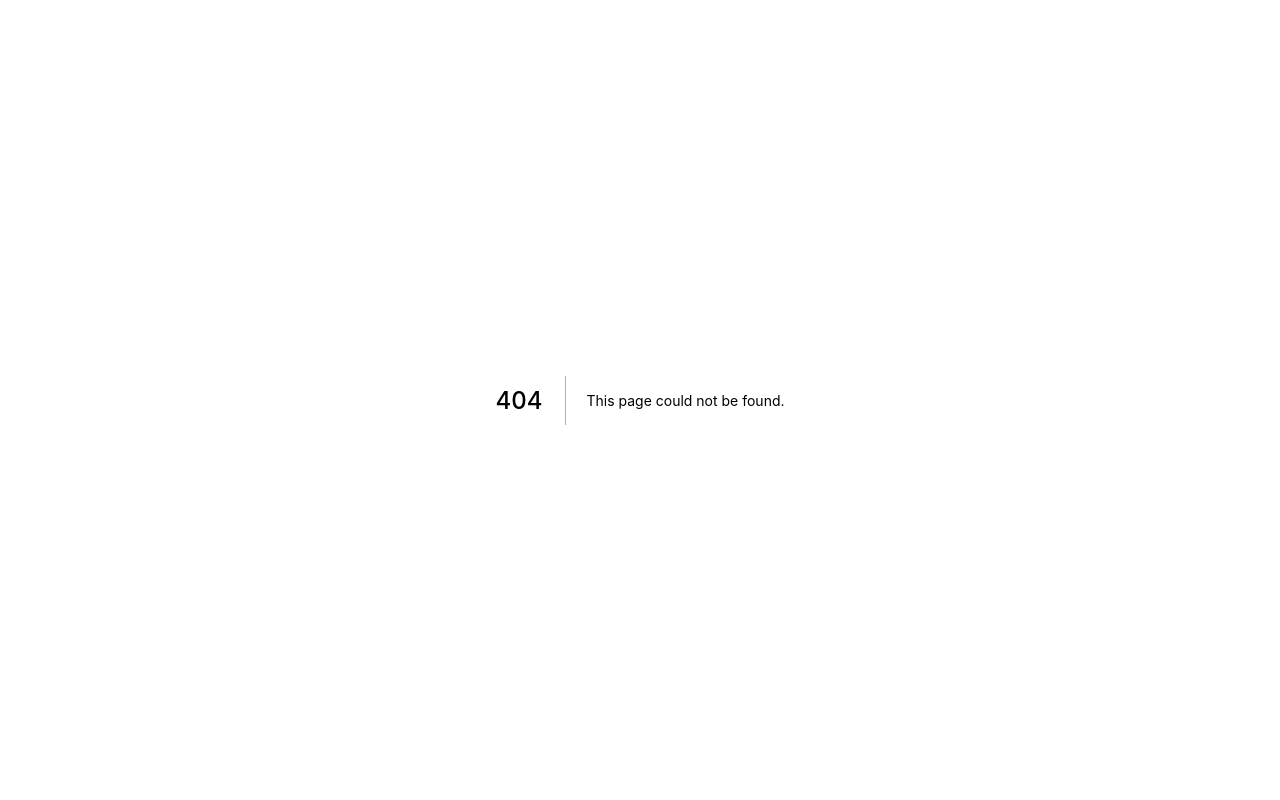
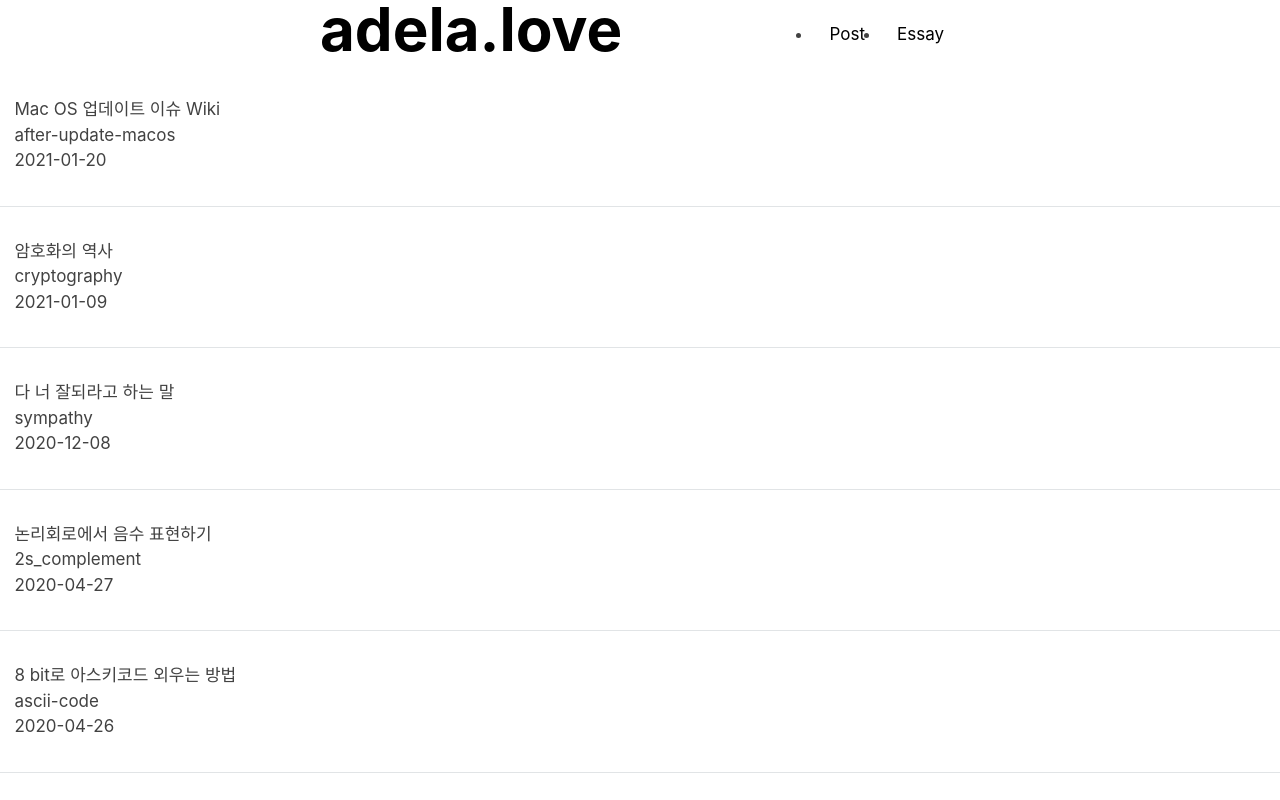
Before and after one commit to love-adela/adela.love, a Next.js app: page /posts in a window 1280 px wide. Before the commit this address had no page. Shown: the top 800 px of the page. Built offline with nearby package versions, Linux system fonts and the light colour scheme; a web font is replaced by a local one.

Commit message:
Modify posts to be looked from pages directory

```diff
--- /dev/null
+++ b/pages/posts.js
@@ -0,0 +1,37 @@
+import Head from 'next/head'
+import Layout, { siteTitle } from '../components/layout'
+import utilStyles from '../styles/utils.module.css'
+import { getSortedPostsData } from '../lib/posts'
+
+
+export default function PostPage({ allPostsData }) {
+    return (
+      <Layout>
+        <Head>
+          <title>{siteTitle}</title>
+        </Head>
+      <section className={`${utilStyles.headingMd} ${utilStyles.padding1px}`}>
+        <ul className={utilStyles.list}>
+          {allPostsData.map(({ id, date, title }) => (
+            <li className={utilStyles.listItem} key={id}>
+              {title}
+              <br />
+              {id}
+              <br />
+              {date}
+            </li>
+          ))}
+        </ul>
+      </section>
+  </Layout>
+  )
+}
+
+export async function getStaticProps() {
+  const allPostsData = getSortedPostsData()
+  return {
+    props: {
+      allPostsData
+    }
+  }
+}
```
Also changed, not shown: pages/posts/[id].js (added, +32 -0 lines).
